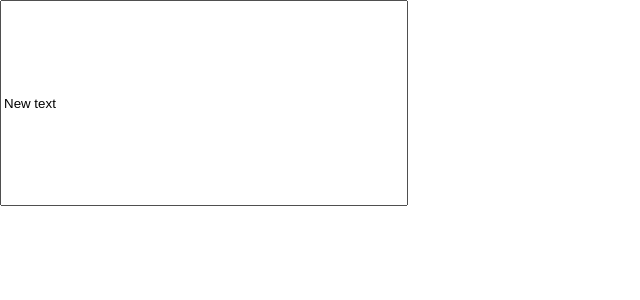
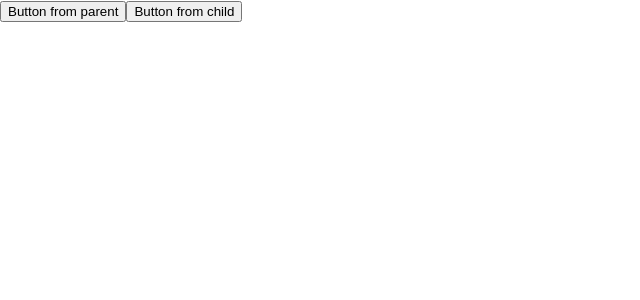
Before and after one commit to AnnaDreznerGajak/react-hooks, a React (Create React App) app: page / in a window 1280 px wide. Shown: the top 300 px of the page, without its empty margins (0-640 px from the left). Built offline with nearby package versions, Linux system fonts and the light colour scheme.

Commit message:
useImperativeHandle

```diff
--- /dev/null
+++ b/src/components/imperativeHandle/Buttom.js
@@ -0,0 +1,24 @@
+import React, { useState, forwardRef, useImperativeHandle } from "react";
+
+
+const Button = forwardRef((props, ref) => {
+    const [toggle, setToggle] = useState(false);
+
+
+    useImperativeHandle(ref, () => ({
+        alterToggole() {
+            setToggle(!toggle);
+        }
+    }));
+
+    return (
+        <>
+            <button>
+                Button from child
+            </button>
+            {toggle && <span>Toggle</span>}
+        </>
+    )
+});
+
+export default Button;
--- /dev/null
+++ b/src/components/imperativeHandle/ImperativeHandleHook.js
@@ -0,0 +1,20 @@
+import React, {useRef} from "react";
+import Button from "./Buttom";
+
+function ImperactiveHandleHook() {
+
+    const buttonRef = useRef();
+
+    return(
+        <div>
+            <button onClick={()=> {
+                buttonRef.current.alterToggole();
+            }}>Button from parent</button>
+            <Button ref={buttonRef}/>
+        </div>
+    )
+
+
+}
+
+export default ImperactiveHandleHook;
--- a/src/index.js
+++ b/src/index.js
@@ -2,12 +2,12 @@ import React from 'react';
 import ReactDOM from 'react-dom/client';
 import './index.css';
 import reportWebVitals from './reportWebVitals';
-import LayoutEffectHook from './components/layoutEffect/LayoutEffectHook';
+import ImperactiveHandleHook from './components/imperativeHandle/ImperativeHandleHook';
 
 const root = ReactDOM.createRoot(document.getElementById('root'));
 root.render(
   <React.StrictMode>
-    <LayoutEffectHook />
+    <ImperactiveHandleHook />
   </React.StrictMode>
 );
 
```
